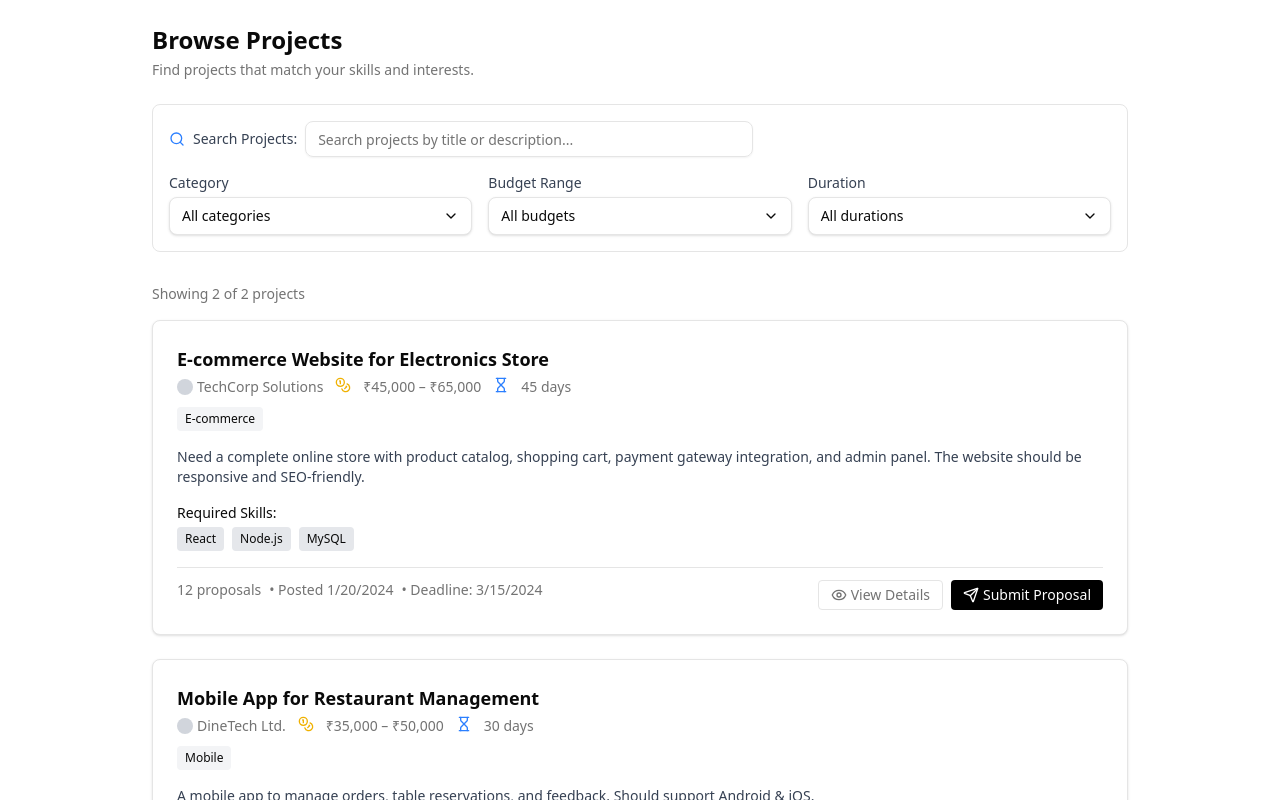
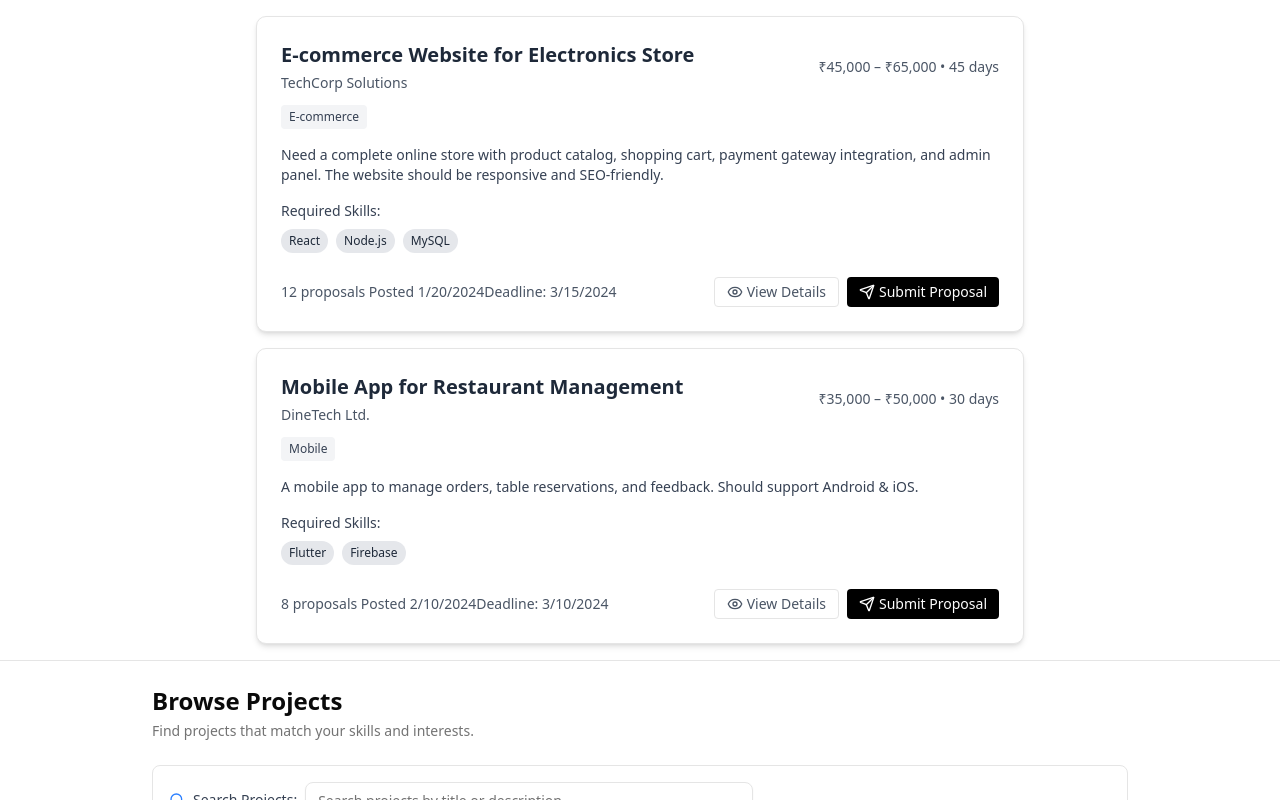
Before and after one commit to rajkothari4776/CDAC-Store, a React (Vite) app in the folder my-react-app/: page / in a window 1280 px wide. Shown: the top 800 px of the page. Built offline with nearby package versions, Linux system fonts and the light colour scheme.

Commit message:
added projects component by prajakta

```diff
--- a/my-react-app/src/App.tsx
+++ b/my-react-app/src/App.tsx
@@ -11,6 +11,7 @@ import { Route, Routes } from 'react-router-dom';
 import './App.css';
 import Dashboard from "./pages/Dashboard";
 import BrowseProjects from "./pages/programmer/BrowseProjects";
+import BrowseProjectsTest from './pages/programmer/BrowseProjectsTest';
 // import SignUp from "@/pages/SignUp.tsx";
 // import {LogIn} from "lucide-react";
 
@@ -24,7 +25,9 @@ function App() {
     <>
 
       {/*<Registration/>*/}
+      <BrowseProjectsTest/>
       <BrowseProjects/>
+
         <Routes>
             <Route
             path = '/'
--- /dev/null
+++ b/my-react-app/src/components/ProjectCard.tsx
@@ -0,0 +1,77 @@
+import { Eye, Send } from "lucide-react";
+import React from "react";
+import { type Project } from "../data/Projects"; // adjust path based on your project
+
+interface Props {
+    project: Project;
+}
+
+const ProjectCard: React.FC<Props> = ({ project }) => {
+    return (
+        <div className="bg-white shadow-md rounded-lg p-6 max-w-3xl mx-auto border mb-4 mt-4">
+            {/* Title & Company */}
+            <div className="flex justify-between items-center">
+                <div>
+                    <h2 className="text-xl font-semibold text-gray-800">
+                        {project.title}
+                    </h2>
+                    <p className="text-sm text-gray-600 mt-1">
+                        {project.companyName}
+                    </p>
+                </div>
+                <div className="text-right text-gray-600 text-sm">
+                    {project.budget} • {project.duration}
+                </div>
+            </div>
+
+            {/* Category Tag */}
+            <span className="inline-block bg-gray-100 text-gray-700 text-xs px-2 py-1 rounded mt-3" >
+                {project.category}
+            </span>
+
+            {/* Description */}
+            <p className="mt-4 text-sm text-gray-700" > {project.description} </p>
+
+            {/* Skills */}
+            <div className="mt-4" >
+                <h4 className="font-medium text-sm text-gray-700 mb-2" >
+                    Required Skills:
+                </h4>
+                < div className="flex gap-2 flex-wrap" >
+                    {
+                        project.skills.map((skill) => (
+                            <span
+                                key={skill}
+                                className="bg-gray-200 text-gray-800 px-2 py-1 rounded-full text-xs"
+                            >
+                                {skill}
+                            </span>
+                        ))
+                    }
+                <div/>
+            </div>
+
+            {/* Footer */}
+            <div className="mt-6 flex justify-between items-center text-sm text-gray-600" >
+                <span>
+                    {project.proposals} proposals
+                    Posted {project.postedDate}
+                    Deadline: {project.deadline}
+                </span>
+                < div className="flex gap-2" >
+                    <button className="flex items-center gap-1 border px-3 py-1 rounded text-sm hover:bg-gray-100" >
+                        <Eye className="w-4 h-4" />
+                        View Details
+                    </button>
+                    < button className="flex items-center gap-1 bg-black text-white px-3 py-1 rounded hover:bg-gray-800" >
+                        <Send className="w-4 h-4" />
+                        Submit Proposal
+                    </button>
+                </div>
+            </div>
+        </div>
+        </div>
+    );
+}
+
+export default ProjectCard;
--- a/my-react-app/src/components/ProjectList.tsx
+++ b/my-react-app/src/components/ProjectList.tsx
@@ -1,4 +1,4 @@
-import { Project } from "@/data/Projects"
+import { type Project } from "@/data/Projects"
 
 export function ProjectList({ projects }: { projects: Project[] }) {
   return (
--- /dev/null
+++ b/my-react-app/src/pages/programmer/BrowseProjectsTest.tsx
@@ -0,0 +1,15 @@
+import ProjectCard from '@/components/ProjectCard';
+import { projects } from '@/data/Projects';
+
+const BrowseProjectsTest = () => {
+    return (
+        <div>
+            {projects.map((p) => (
+                <ProjectCard key={p.id} project={p} />
+            ))}
+            <hr/>
+        </div>
+    )
+}
+
+export default BrowseProjectsTest;
```
